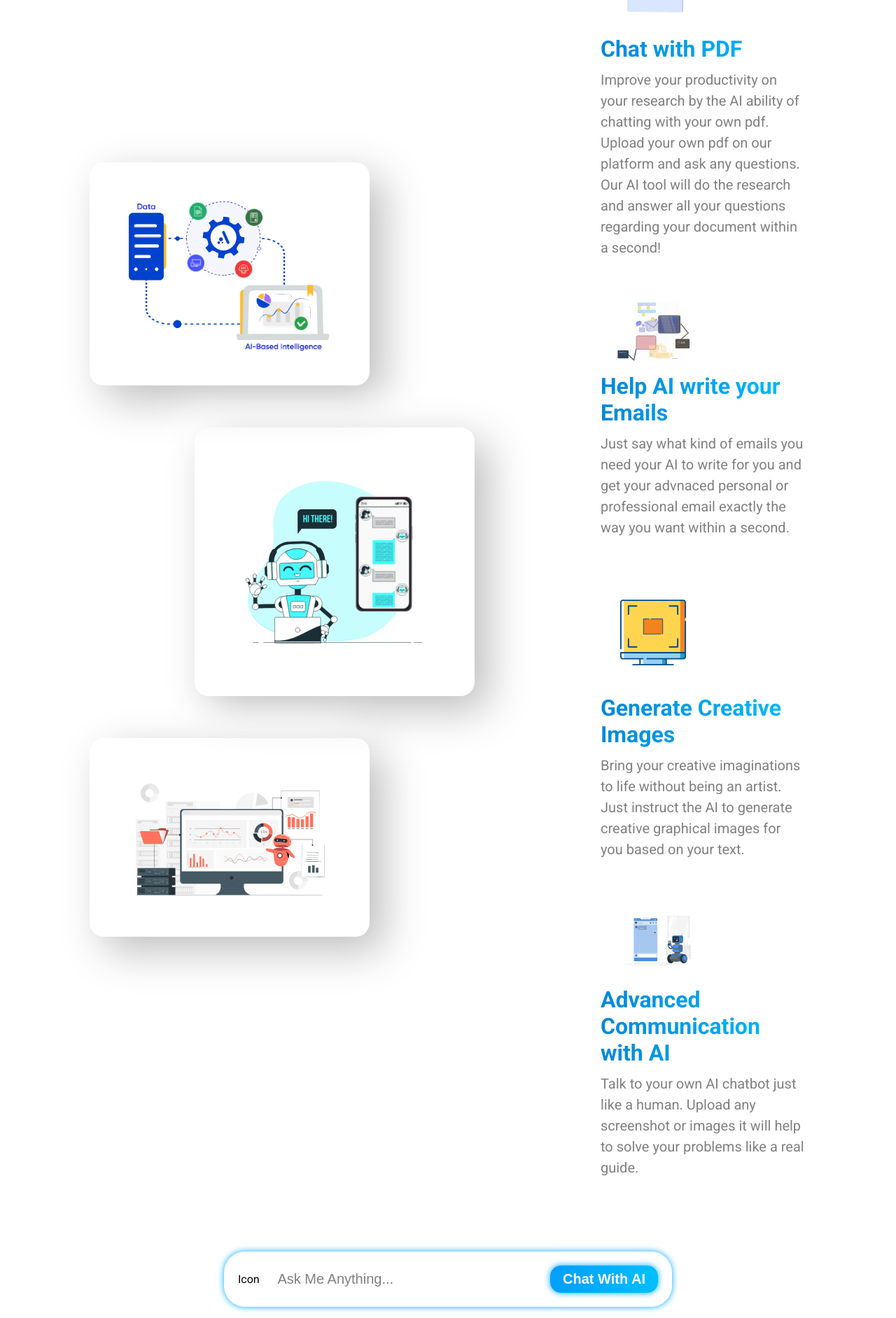
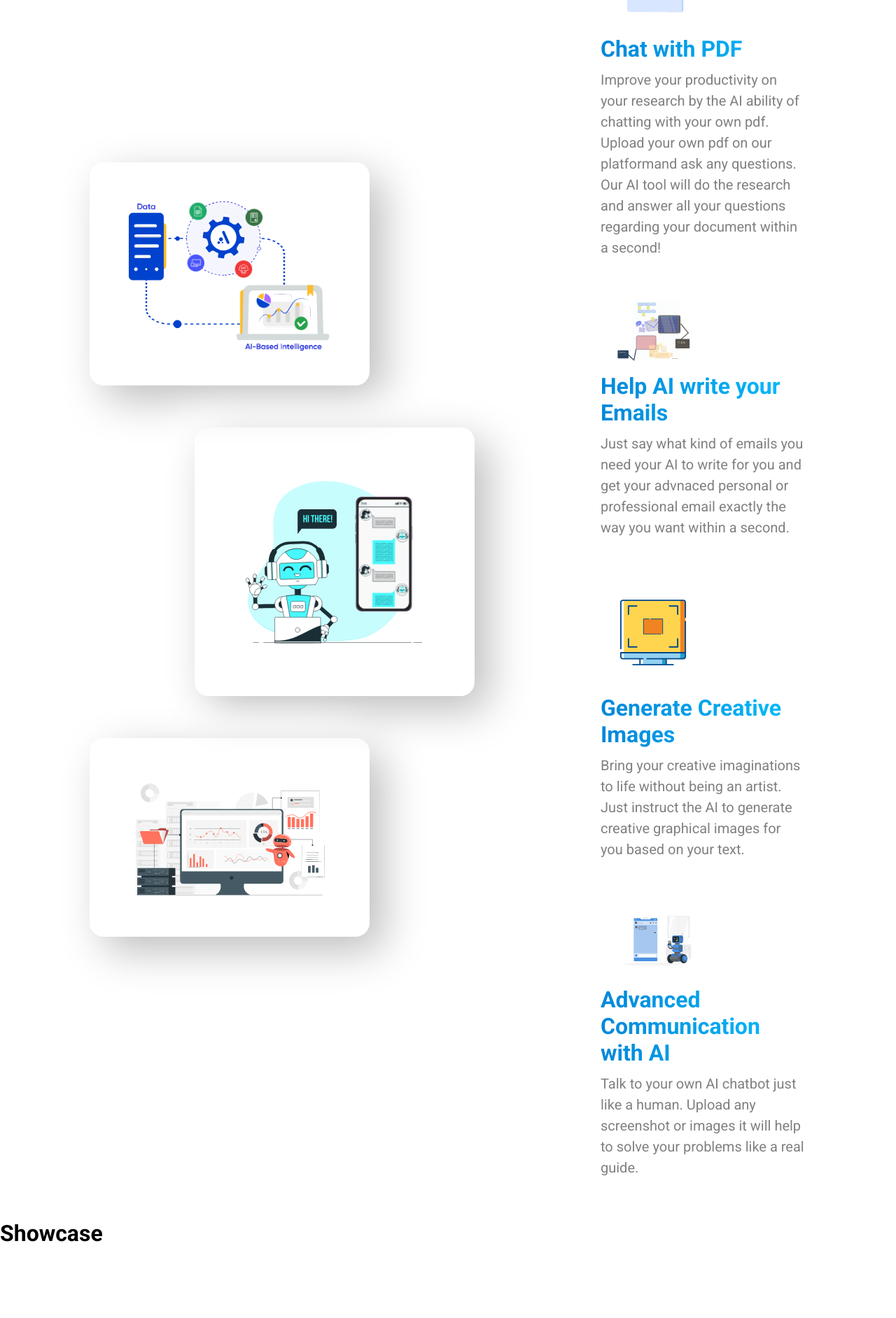
Before and after one commit to arkalal/slaysheet.com, a Next.js app: page / in a window 1280 px wide. Shown: the part 696-2580 px from the top of the page at 70% size. After the commit the page ends 2478 px from the top, so only its background shows below. Built offline with nearby package versions, Linux system fonts and the light colour scheme.

Commit message:
building showcase component

```diff
--- a/components/Reusable/TypingText/TypingText.js
+++ b/components/Reusable/TypingText/TypingText.js
@@ -13,6 +13,7 @@ const TypingText = () => {
           <Typewriter
             words={[
               "Productivity through AI",
+              "Speed of Work with Generative AI",
               "Creative Images with AI",
               "Auto Generated Emails",
               "Emails Sending Automation",
--- a/components/Screens/HomeScreen/Banner/Banner.js
+++ b/components/Screens/HomeScreen/Banner/Banner.js
@@ -3,14 +3,8 @@ import styles from "./Banner.module.scss";
 import AiChatbox from "../../../Reusable/AiChatbox/AiChatbox";
 import TypingText from "../../../Reusable/TypingText/TypingText";
 import BannerCard from "../../../Reusable/BannerCard/BannerCard";
-import animeData from "../../../../LottieAnimation/animation_lnptl8eo.json";
-import animeData1 from "../../../../LottieAnimation/animation_lnq7m5rs.json";
-import animeData2 from "../../../../LottieAnimation/animation_lnq7rp42.json";
 import SmallAnime from "../../../Reusable/SmallAnime/SmallAnime";
-import scanPdfAnime from "../../../../LottieAnimation/scanPdf.json";
-import chatAIAnime from "../../../../LottieAnimation/talk AI.json";
-import generateImageAnime from "../../../../LottieAnimation/AI Images.json";
-import AIEmailsAnime from "../../../../LottieAnimation/Email AI.json";
+import { bannerCardData, serviceTopicsData } from "../../../../customData/data";
 
 const Banner = () => {
   return (
@@ -28,66 +22,30 @@ const Banner = () => {
 
         <div className={styles.bannerCard}>
           <div className={styles.bannerCards}>
-            <div className={styles.smallBannerCards}>
-              <BannerCard data={animeData} />
-            </div>
-
-            <div className={styles.smallBannerCards}>
-              <BannerCard data={animeData1} />
-            </div>
-
-            <div className={styles.smallBannerCards}>
-              <BannerCard data={animeData2} />
-            </div>
+            {bannerCardData.map((item, index) => {
+              return (
+                <>
+                  <div key={index} className={styles.smallBannerCards}>
+                    <BannerCard data={item.bannerAnime} />
+                  </div>
+                </>
+              );
+            })}
           </div>
 
           <div className={styles.bannerServices}>
-            <div className={styles.serviceTopics}>
-              <SmallAnime data={scanPdfAnime} />
-              <h1>Chat with PDF</h1>
-              <p>
-                Improve your productivity on your research by the AI ability of
-                chatting with your own pdf. Upload your own pdf on our platform
-                and ask any questions. Our AI tool will do the research and
-                answer all your questions regarding your document within a
-                second!
-              </p>
-            </div>
-
-            <div className={styles.serviceTopics}>
-              <SmallAnime data={AIEmailsAnime} />
-              <h1>Help AI write your Emails</h1>
-              <p>
-                Just say what kind of emails you need your AI to write for you
-                and get your advnaced personal or professional email exactly the
-                way you want within a second.
-              </p>
-            </div>
-
-            <div className={styles.serviceTopics}>
-              <SmallAnime data={generateImageAnime} />
-              <h1>Generate Creative Images</h1>
-              <p>
-                Bring your creative imaginations to life without being an
-                artist. Just instruct the AI to generate creative graphical
-                images for you based on your text.
-              </p>
-            </div>
-
-            <div className={styles.serviceTopics}>
-              <SmallAnime data={chatAIAnime} />
-              <h1>Advanced Communication with AI</h1>
-              <p>
-                Talk to your own AI chatbot just like a human. Upload any
-                screenshot or images it will help to solve your problems like a
-                real guide.
-              </p>
-            </div>
+            {serviceTopicsData.map((item, index) => {
+              return (
+                <>
+                  <div key={index} className={styles.serviceTopics}>
+                    <SmallAnime data={item.animeIcon} />
+                    <h1> {item.title} </h1>
+                    <p>{item.desc}</p>
+                  </div>
+                </>
+              );
+            })}
           </div>
-        </div>
-
-        <div className={styles.bannerAiChatbox}>
-          <AiChatbox />
         </div>
       </div>
     </div>
--- a/components/Screens/HomeScreen/Banner/Banner.module.scss
+++ b/components/Screens/HomeScreen/Banner/Banner.module.scss
@@ -36,11 +36,6 @@
     .bannerTitle {
       width: 60%;
       height: 250px;
-    }
-
-    .bannerAiChatbox {
-      width: 50%;
-      margin-bottom: 30px;
     }
 
     .bannerCard {
--- a/components/Screens/HomeScreen/Home/Home.js
+++ b/components/Screens/HomeScreen/Home/Home.js
@@ -2,12 +2,14 @@ import React from "react";
 import styles from "./Home.module.scss";
 import Navbar from "../Navbar/Navbar";
 import Banner from "../Banner/Banner";
+import Showcase from "../../../Showcase/Showcase";
 
 const Home = () => {
   return (
     <div className={styles.home}>
       <Navbar />
       <Banner />
+      <Showcase />
     </div>
   );
 };
--- /dev/null
+++ b/components/Showcase/Showcase.js
@@ -0,0 +1,12 @@
+import React from "react";
+import styles from "./Showcase.module.scss";
+
+const Showcase = () => {
+  return (
+    <div className={styles.Showcase}>
+      <h1>Showcase</h1>
+    </div>
+  );
+};
+
+export default Showcase;
--- /dev/null
+++ b/customData/data.js
@@ -0,0 +1,36 @@
+import animeData from "../LottieAnimation/animation_lnptl8eo.json";
+import animeData1 from "../LottieAnimation/animation_lnq7m5rs.json";
+import animeData2 from "../LottieAnimation/animation_lnq7rp42.json";
+import scanPdfAnime from "../LottieAnimation/scanPdf.json";
+import AIEmailsAnime from "../LottieAnimation/Email AI.json";
+import generateImageAnime from "../LottieAnimation/AI Images.json";
+import chatAIAnime from "../LottieAnimation/talk AI.json";
+
+export const bannerCardData = [
+  { bannerAnime: animeData },
+  { bannerAnime: animeData1 },
+  { bannerAnime: animeData2 },
+];
+
+export const serviceTopicsData = [
+  {
+    animeIcon: scanPdfAnime,
+    title: "Chat with PDF",
+    desc: "Improve your productivity on your research by the AI ability of chatting with your own pdf. Upload your own pdf on our platformand ask any questions. Our AI tool will do the research and answer all your questions regarding your document within a second!",
+  },
+  {
+    animeIcon: AIEmailsAnime,
+    title: "Help AI write your Emails",
+    desc: "Just say what kind of emails you need your AI to write for you and get your advnaced personal or professional email exactly the way you want within a second.",
+  },
+  {
+    animeIcon: generateImageAnime,
+    title: "Generate Creative Images",
+    desc: "Bring your creative imaginations to life without being an artist. Just instruct the AI to generate creative graphical images for you based on your text.",
+  },
+  {
+    animeIcon: chatAIAnime,
+    title: "Advanced Communication with AI",
+    desc: "Talk to your own AI chatbot just like a human. Upload any screenshot or images it will help to solve your problems like a real guide.",
+  },
+];
```
Also changed, not shown: components/Showcase/Showcase.module.scss (added).
